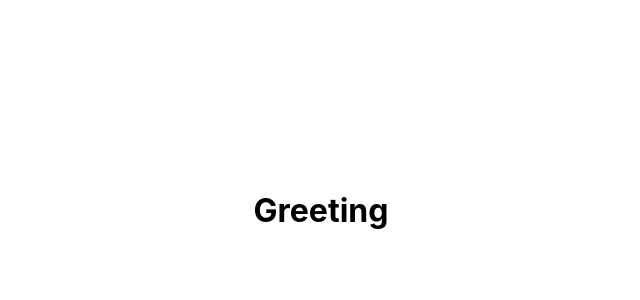
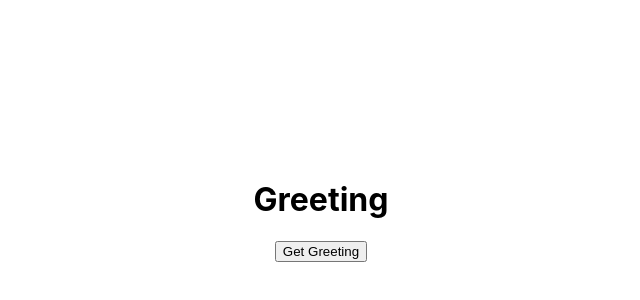
Before and after one commit to Bennyjoez/hello-react-front-end, a React (Create React App) app: page / in a window 1280 px wide. Shown: the part 190-490 px from the top of the page, without its empty margins (319-959 px from the left). Built offline with nearby package versions, Linux system fonts and the light colour scheme.

Commit message:
Fix display

```diff
--- a/src/App.css
+++ b/src/App.css
@@ -2,4 +2,5 @@
   display: grid;
   place-items: center;
   height: 100vh;
+  text-align: center;
 }
--- a/src/App.js
+++ b/src/App.js
@@ -5,7 +5,10 @@ import Greeting from './components/Greeting';
 function App() {
   return (
     <div className="App">
-      <Greeting />
+      <div>
+        <Greeting />
+        <button>Get Greeting</button>
+      </div>
     </div>
   );
 }
```
